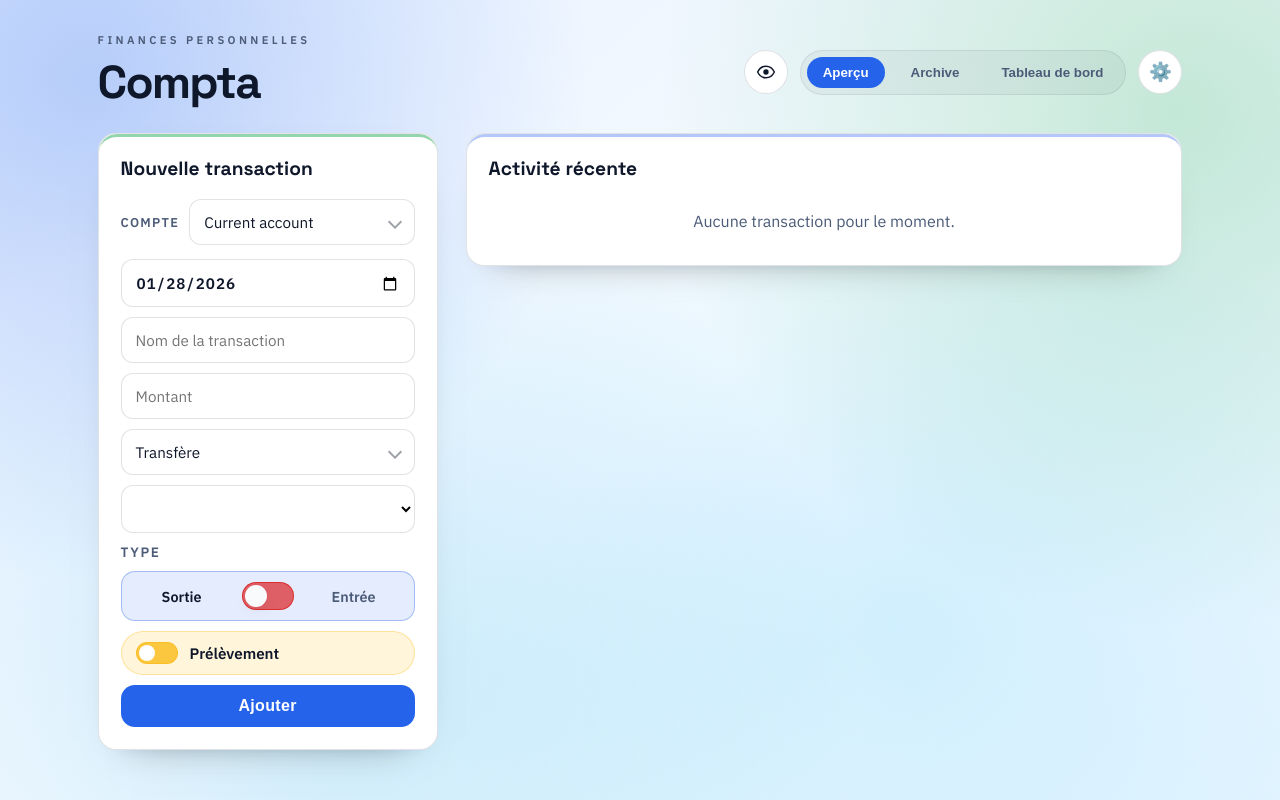
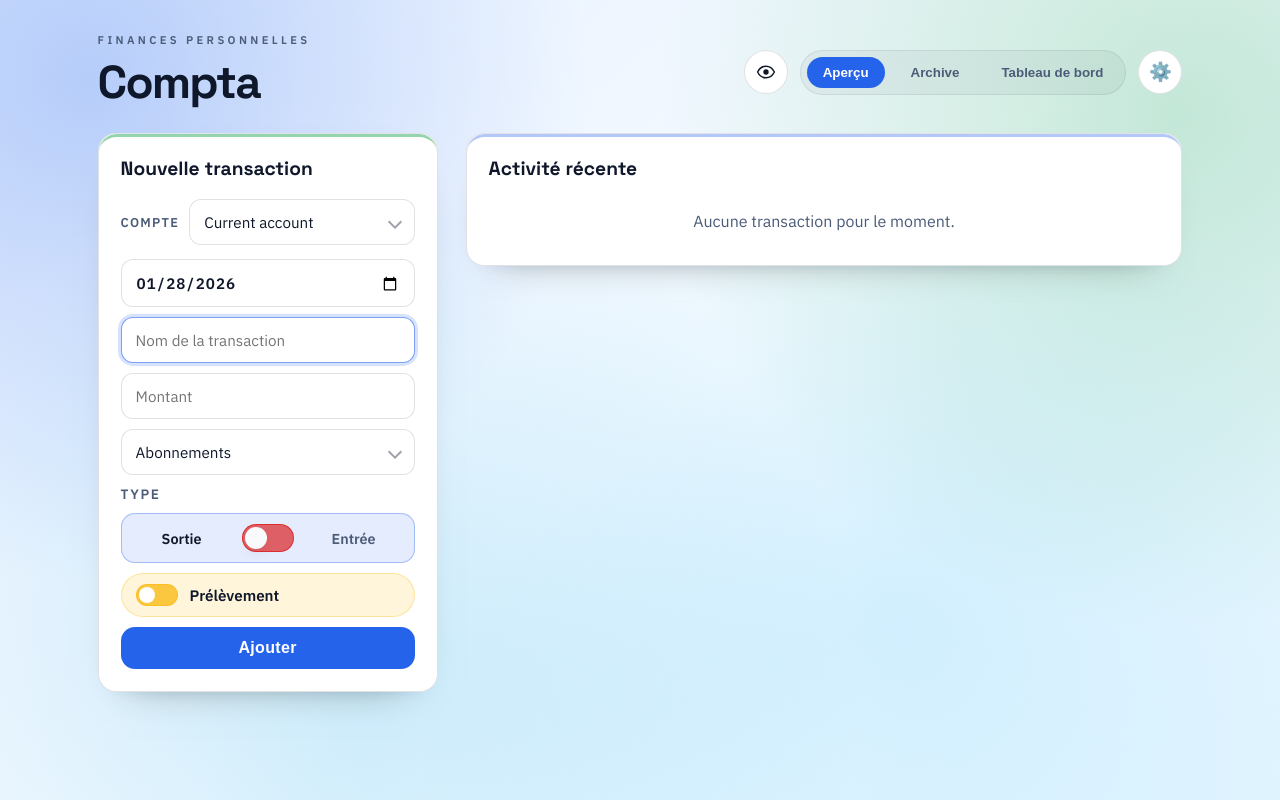
Before and after one commit to ThibaultNGUYEN26/compta_app, a React (Vite) app: page / in a window 1280 px wide. Built offline with nearby package versions, Linux system fonts and the light colour scheme.

Commit message:
feat(categories): enhance category sorting and add Shopping

```diff
--- a/App.jsx
+++ b/App.jsx
@@ -513,18 +513,25 @@ export default function App() {
 
   const sortCategories = React.useCallback((list) => {
     const items = Array.isArray(list) ? [...list] : [];
-    const otherIndex = items.findIndex(
-      (name) => String(name).toLowerCase() === "other"
-    );
-    let other = null;
-    if (otherIndex !== -1) {
-      other = items.splice(otherIndex, 1)[0];
-    }
-    items.sort((a, b) =>
+    const tailOrder = ["Salary", "Saving", "Account Transfer", "Other"];
+    const tailSet = new Set(tailOrder.map((name) => name.toLowerCase()));
+    const tailItems = [];
+    const mainItems = [];
+    items.forEach((item) => {
+      const key = String(item).toLowerCase();
+      if (tailSet.has(key)) {
+        tailItems.push(item);
+      } else {
+        mainItems.push(item);
+      }
+    });
+    mainItems.sort((a, b) =>
       String(a).localeCompare(String(b), undefined, { sensitivity: "base" })
     );
-    if (other !== null) items.push(other);
-    return items;
+    const orderedTail = tailOrder
+      .map((name) => tailItems.find((item) => String(item).toLowerCase() === name.toLowerCase()))
+      .filter(Boolean);
+    return [...mainItems, ...orderedTail];
   }, []);
 
   const sortedCategories = React.useMemo(() => {
--- a/components/AccountManager.jsx
+++ b/components/AccountManager.jsx
@@ -67,7 +67,7 @@ export default function AccountManager({
         Shopping: "Shopping",
         Other: "Autre",
         Transfer: "Virement",
-        "Account Transfer": "Transfere",
+        "Account Transfer": "Transfère",
         Saving: "Epargne",
       },
     },
@@ -132,6 +132,34 @@ export default function AccountManager({
 
   const currentDataPath = dataPathInfo?.currentPath || "";
   const isCustomPath = Boolean(dataPathInfo?.isCustom);
+  const sortedCategories = React.useMemo(() => {
+    const list = Array.isArray(categories) ? [...categories] : [];
+    const tailOrder = ["Salary", "Saving", "Account Transfer", "Other"];
+    const tailSet = new Set(tailOrder.map((name) => name.toLowerCase()));
+    const tailItems = [];
+    const mainItems = [];
+    list.forEach((item) => {
+      const key = String(item).toLowerCase();
+      if (tailSet.has(key)) {
+        tailItems.push(item);
+      } else {
+        mainItems.push(item);
+      }
+    });
+    mainItems.sort((a, b) => {
+      const labelA = t.categories?.[a] || String(a);
+      const labelB = t.categories?.[b] || String(b);
+      return labelA.localeCompare(labelB, undefined, { sensitivity: "base" });
+    });
+    const orderedTail = tailOrder
+      .map((name) =>
+        tailItems.find(
+          (item) => String(item).toLowerCase() === name.toLowerCase()
+        )
+      )
+      .filter(Boolean);
+    return [...mainItems, ...orderedTail];
+  }, [categories, t.categories]);
 
   const submitCurrent = (e) => {
     e.preventDefault();
@@ -229,6 +257,15 @@ export default function AccountManager({
                       type="text"
                       value={editingCurrentValue}
                       onChange={(e) => setEditingCurrentValue(e.target.value)}
+                      onKeyDown={(e) => {
+                        if (e.key !== "Enter") return;
+                        e.preventDefault();
+                        const trimmed = editingCurrentValue.trim();
+                        if (!trimmed) return;
+                        onRenameCurrent?.(index, trimmed);
+                        setEditingCurrentIndex(null);
+                        setEditingCurrentValue("");
+                      }}
                     />
                     <div className="account-actions">
                       <button
@@ -314,6 +351,15 @@ export default function AccountManager({
                       type="text"
                       value={editingSavingValue}
                       onChange={(e) => setEditingSavingValue(e.target.value)}
+                      onKeyDown={(e) => {
+                        if (e.key !== "Enter") return;
+                        e.preventDefault();
+                        const trimmed = editingSavingValue.trim();
+                        if (!trimmed) return;
+                        onRenameSaving?.(index, trimmed);
+                        setEditingSavingIndex(null);
+                        setEditingSavingValue("");
+                      }}
                     />
                     <div className="account-actions">
                       <button
@@ -405,7 +451,7 @@ export default function AccountManager({
           <h3>{t.categoryTitle}</h3>
           <p className="account-subtitle">{t.categoriesSubtitle}</p>
           <ul>
-            {categories.map((name, index) => {
+            {sortedCategories.map((name, index) => {
               const displayName = t.categories?.[name] || name;
               return (
               <li
@@ -419,6 +465,15 @@ export default function AccountManager({
                       type="text"
                       value={editingCategoryValue}
                       onChange={(e) => setEditingCategoryValue(e.target.value)}
+                      onKeyDown={(e) => {
+                        if (e.key !== "Enter") return;
+                        e.preventDefault();
+                        const trimmed = editingCategoryValue.trim();
+                        if (!trimmed) return;
+                        onRenameCategory?.(index, trimmed);
+                        setEditingCategoryIndex(null);
+                        setEditingCategoryValue("");
+                      }}
                     />
                     <div className="account-actions">
                       <button
--- a/components/ArchivePage.jsx
+++ b/components/ArchivePage.jsx
@@ -95,10 +95,12 @@ export default function ArchivePage({
   }, [archiveData, selectedYear, selectedMonth]);
 
   const scopeOptions = useMemo(() => {
-    return (currentAccounts || []).map((name) => ({
-      value: `current::${name}`,
-      label: name,
-    }));
+    return (currentAccounts || [])
+      .filter((name) => name !== "Current account")
+      .map((name) => ({
+        value: `current::${name}`,
+        label: name,
+      }));
   }, [currentAccounts]);
 
   useEffect(() => {
--- a/components/StatsPage.jsx
+++ b/components/StatsPage.jsx
@@ -60,7 +60,8 @@ export default function StatsPage({
       }
     }
 
-    const current = Array.from(currentSet).filter(Boolean);
+    const current = Array.from(currentSet)
+      .filter((name) => Boolean(name) && name !== "Current account");
     const saving = Array.from(savingSet).filter(Boolean);
     if (!current.length) current.push("Current account");
     return { current, saving };
--- a/components/TransactionForm.jsx
+++ b/components/TransactionForm.jsx
@@ -1,4 +1,4 @@
-import React, { useEffect, useRef, useState } from "react";
+import React, { useEffect, useRef, useState, useMemo } from "react";
 import "./TransactionForm.css";
 
 const DEFAULT_CATEGORIES = [
@@ -31,6 +31,7 @@ export default function TransactionForm({
   categories = DEFAULT_CATEGORIES,
   language = "fr",
 }) {
+  const nameInputRef = useRef(null);
   const labels = {
     fr: {
       dateLabel: "Date",
@@ -101,7 +102,34 @@ export default function TransactionForm({
   const safeInitial = initialValues || {};
   const [name, setName] = useState("");
   const [amount, setAmount] = useState("");
-  const categoryOptions = categories.length ? categories : DEFAULT_CATEGORIES;
+  const categoryOptions = useMemo(() => {
+    const list = (categories.length ? categories : DEFAULT_CATEGORIES).slice();
+    const tailOrder = ["Salary", "Saving", "Account Transfer", "Other"];
+    const tailSet = new Set(tailOrder.map((name) => name.toLowerCase()));
+    const tailItems = [];
+    const mainItems = [];
+    list.forEach((item) => {
+      const key = String(item).toLowerCase();
+      if (tailSet.has(key)) {
+        tailItems.push(item);
+      } else {
+        mainItems.push(item);
+      }
+    });
+    mainItems.sort((a, b) => {
+      const labelA = t.categories?.[a] || String(a);
+      const labelB = t.categories?.[b] || String(b);
+      return labelA.localeCompare(labelB, undefined, { sensitivity: "base" });
+    });
+    const orderedTail = tailOrder
+      .map((name) =>
+        tailItems.find(
+          (item) => String(item).toLowerCase() === name.toLowerCase()
+        )
+      )
+      .filter(Boolean);
+    return [...mainItems, ...orderedTail];
+  }, [categories, t.categories]);
   const [category, setCategory] = useState(categoryOptions[0] || "Other");
   const [type, setType] = useState("expense");
   const [isPrelevement, setIsPrelevement] = useState(false);
@@ -141,6 +169,9 @@ export default function TransactionForm({
       setCurrentAccount(
         selectedCurrentAccount || currentAccounts[0] || "Current account"
       );
+      requestAnimationFrame(() => {
+        nameInputRef.current?.focus();
+      });
       return;
     }
     setName(safeInitial.name || "");
@@ -258,6 +289,7 @@ export default function TransactionForm({
       />
       <input
         type="text"
+        ref={nameInputRef}
         placeholder={t.namePlaceholder}
         value={name}
         onChange={(e) => setName(e.target.value)}
--- a/components/TransactionList.jsx
+++ b/components/TransactionList.jsx
@@ -17,6 +17,7 @@ const DEFAULT_CATEGORIES = [
   "Transfer",
   "Account Transfer",
   "Saving",
+  "Shopping",
   "Other",
 ];
 
@@ -59,6 +60,7 @@ export default function TransactionList({
         "Education/Work": "Éducation/Travail",
         "Gifts/Donations": "Cadeaux/Donations",
         Salary: "Salaire",
+        Shopping: "Shopping",
         Other: "Autre",
         Transfer: "Virement",
         "Account Transfer": "Transfère",
@@ -91,6 +93,7 @@ export default function TransactionList({
         "Education/Work": "Education/Work",
         "Gifts/Donations": "Gifts/Donations",
         Salary: "Salary",
+        Shopping: "Shopping",
         Other: "Other",
         Transfer: "Transfer",
         "Account Transfer": "Account Transfer",
@@ -100,7 +103,34 @@ export default function TransactionList({
   };
   const i18n = labels[language] || labels.fr;
 
-  const categoryOptions = categories.length ? categories : DEFAULT_CATEGORIES;
+  const categoryOptions = useMemo(() => {
+    const list = (categories.length ? categories : DEFAULT_CATEGORIES).slice();
+    const tailOrder = ["Salary", "Saving", "Account Transfer", "Other"];
+    const tailSet = new Set(tailOrder.map((name) => name.toLowerCase()));
+    const tailItems = [];
+    const mainItems = [];
+    list.forEach((item) => {
+      const key = String(item).toLowerCase();
+      if (tailSet.has(key)) {
+        tailItems.push(item);
+      } else {
+        mainItems.push(item);
+      }
+    });
+    mainItems.sort((a, b) => {
+      const labelA = i18n.categories?.[a] || String(a);
+      const labelB = i18n.categories?.[b] || String(b);
+      return labelA.localeCompare(labelB, undefined, { sensitivity: "base" });
+    });
+    const orderedTail = tailOrder
+      .map((name) =>
+        tailItems.find(
+          (item) => String(item).toLowerCase() === name.toLowerCase()
+        )
+      )
+      .filter(Boolean);
+    return [...mainItems, ...orderedTail];
+  }, [categories, i18n.categories]);
   const [editingId, setEditingId] = useState(null);
   const [selectedId, setSelectedId] = useState(null);
   const [formState, setFormState] = useState({
--- a/data/settings.json
+++ b/data/settings.json
@@ -1,9 +1,9 @@
 {
-  "language": "fr",
+  "language": "en",
   "theme": "light",
   "accounts": {
     "current": [
-      "Truc"
+      "Current account"
     ],
     "saving": [],
     "savingLinks": {}
```
